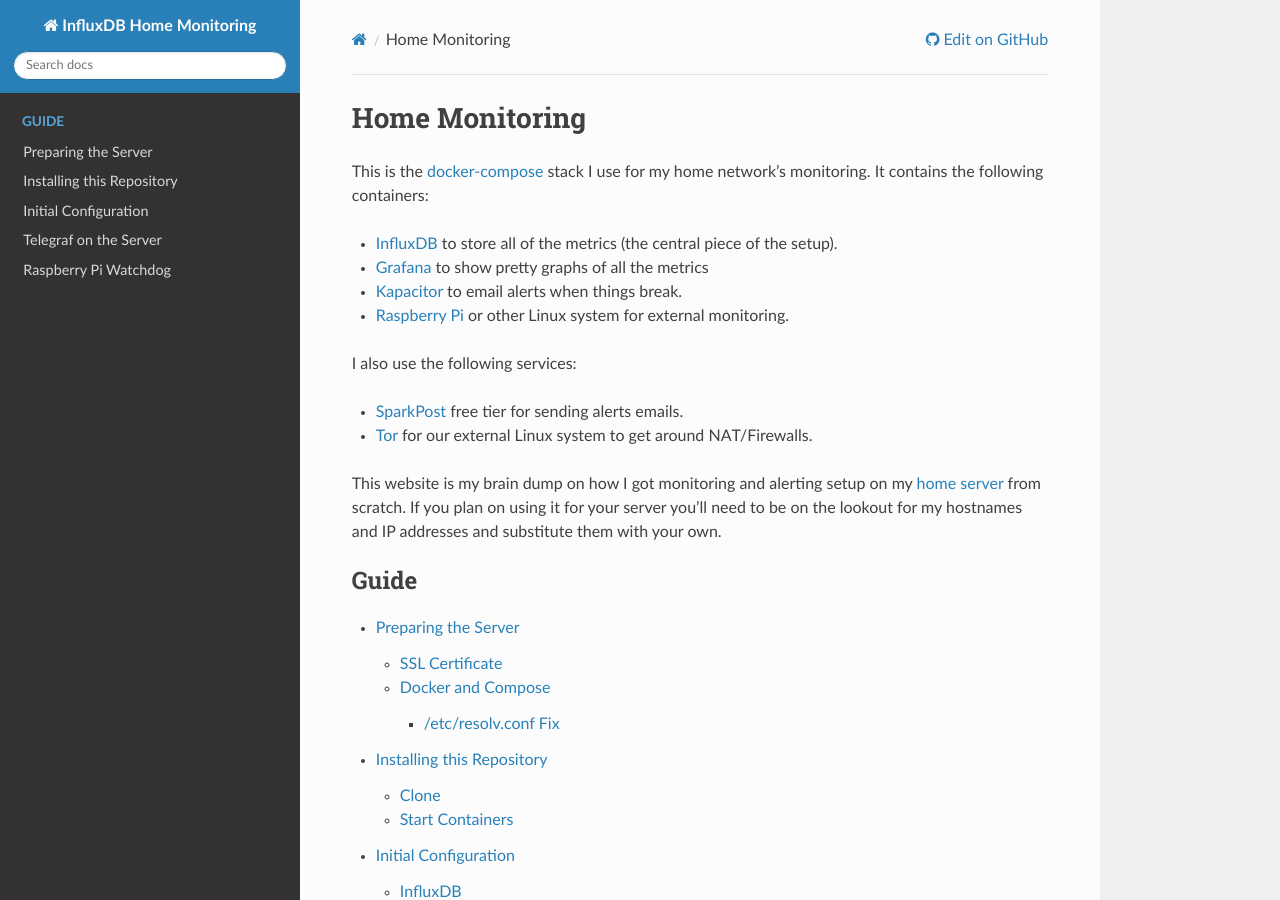
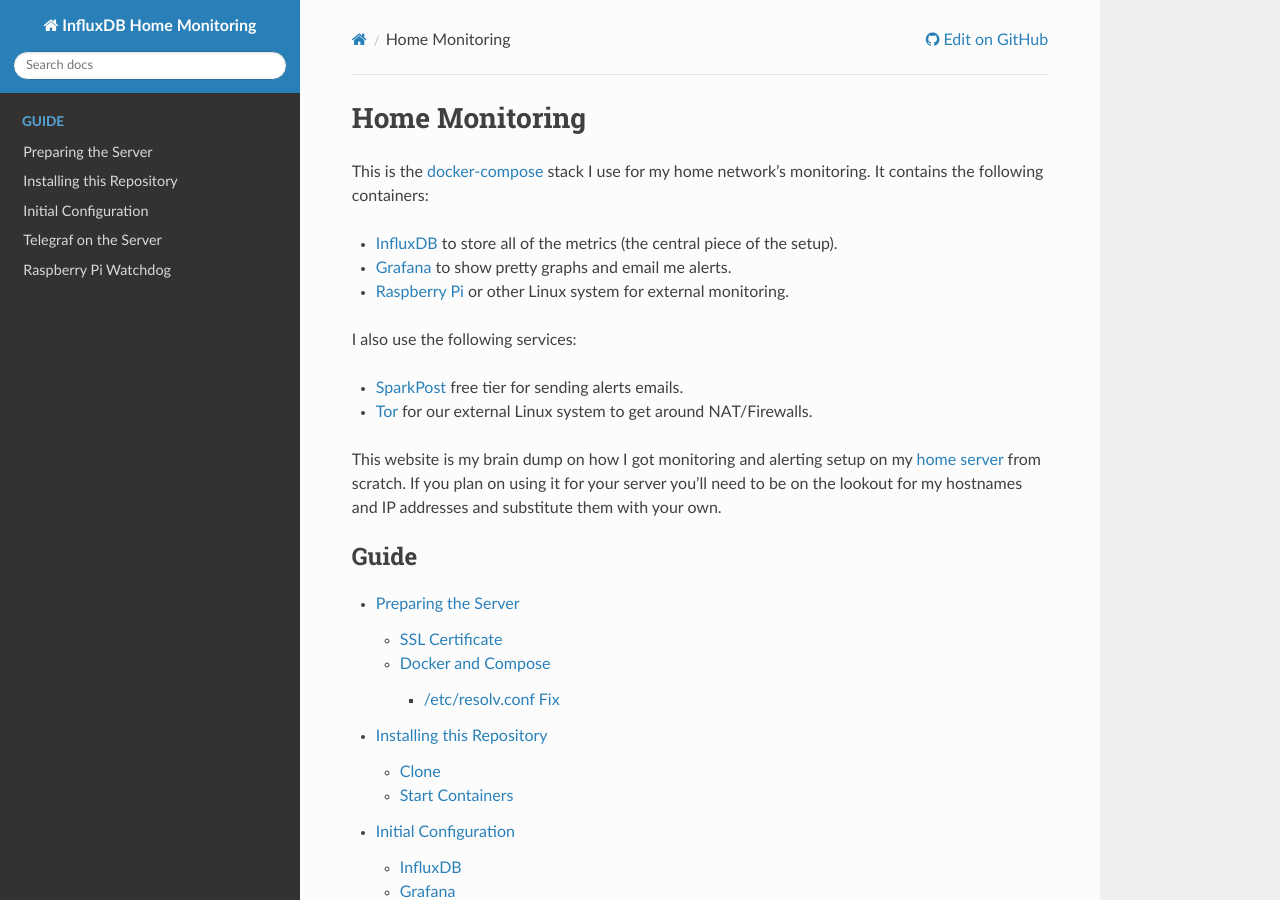
Before and after one commit to Robpol86/influxdb, a Sphinx documentation site: the page built from docs/index.rst, in a window 1280 px wide and 900 px high. Built offline with Sphinx 7.4.7 and the Read the Docs theme 2.0.0, drawn with Linux system fonts in a browser that asks for light colours.

Commit message:
Saving Grafana dashboard here.
Committing my Grafana FileSrv dashboard to the repo. Updated
documentation now that I'm using Grafana for alerting.

```diff
--- a/README.rst
+++ b/README.rst
@@ -1,6 +1,6 @@
-==========================================
-InfluxDB, Grafana, Kapacitor, Raspberry Pi
-==========================================
+===============================
+InfluxDB, Grafana, Raspberry Pi
+===============================
 
 .. image:: https://img.shields.io/travis/Robpol86/influxdb/master.svg?style=flat-square&label=Travis%20CI
     :target: https://travis-ci.org/Robpol86/influxdb
@@ -12,8 +12,7 @@
 contains the following containers:
 
 * `InfluxDB <https://docs.influxdata.com/influxdb>`_ to store all of the metrics (the central piece of the setup).
-* `Grafana <http://grafana.org>`_ to show pretty graphs of all the metrics
-* `Kapacitor <https://docs.influxdata.com/kapacitor>`_ to email alerts when things break.
+* `Grafana <http://grafana.org>`_ to show pretty graphs and email me alerts.
 * `Raspberry Pi <https://robpol86.com/raspberry_pi_project_fi.html>`_ or other Linux system for external monitoring.
 
 I also use the following services:
```
Also changed, not shown: docs/config.rst (+6 -3 lines), 1 other file.
